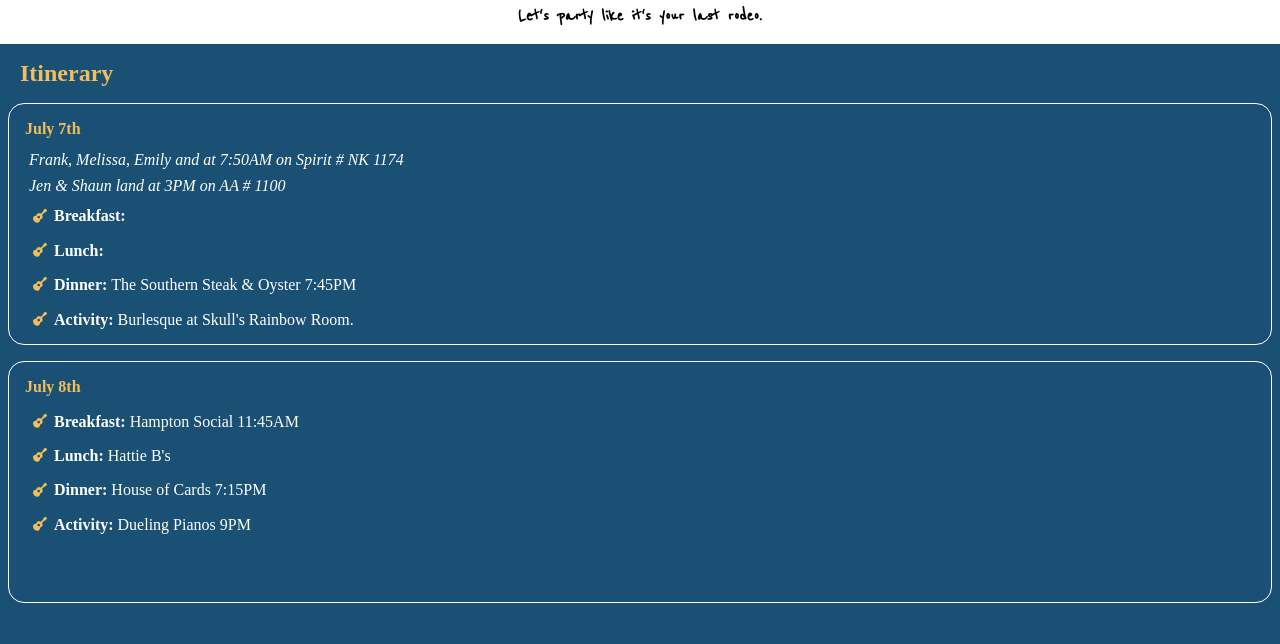
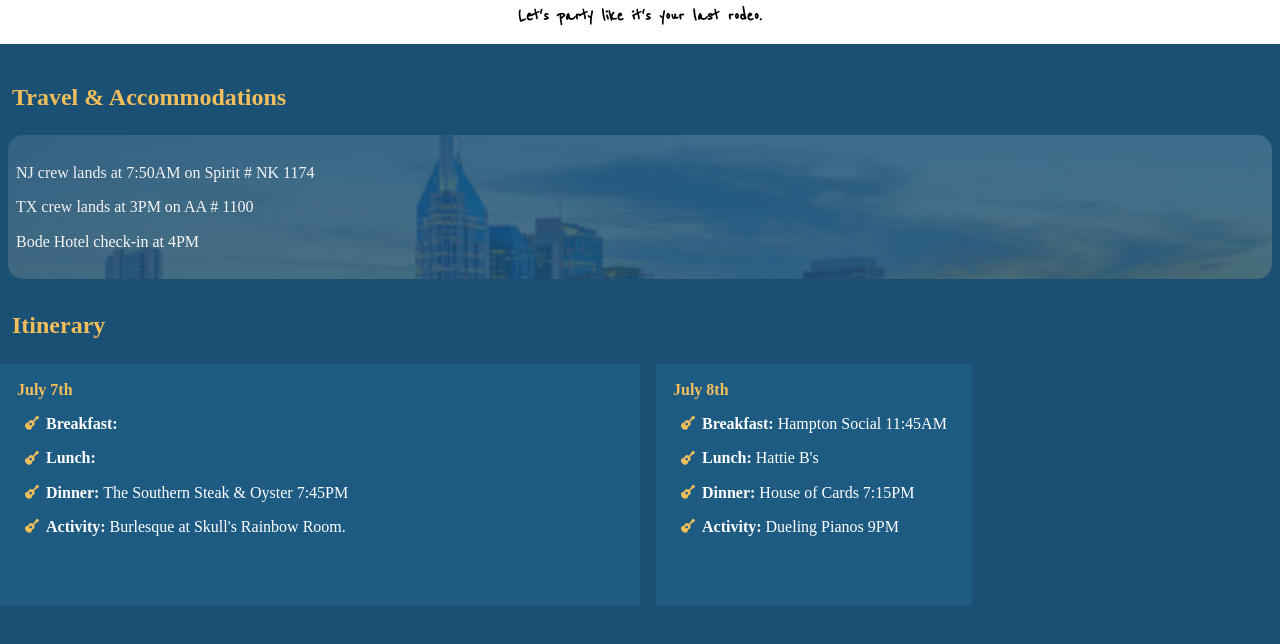
Before and after one commit to mserr113/Shauns-Birthday, a website: page index.html in a window 1280 px wide. Shown: the part 144-788 px from the top of the page. Drawn offline with Linux system fonts and the light colour scheme; a web font is replaced by a local one.

Commit message:
added travel and accommodation section

```diff
--- a/index.html
+++ b/index.html
@@ -26,20 +26,32 @@
                 <h1 class="hbd-message">Happy Birthday, Shaun!</h1>
                 <h2 class="lets-party">Let's party like it's your last rodeo.</h2>
             </div>
-            <div class="itinerary-section">
-                <div class="itinerary-section-content">
-                    <h2 class="itinerary-title">Itinerary</h2>
-                    <ul>
+            <div class="section">
+                <div class="section-content">
+                    <h2 class="section-title">Travel & Accommodations</h2>
+                    <div class="travel-and-accommodations">
+                        <div class="day">
+                            <p class="timeline-note">NJ crew lands at 7:50AM on Spirit # NK 1174</p>
+                            <p class="timeline-note">TX crew lands at 3PM on AA # 1100</p>
+                            <p class="timeline-note">Bode Hotel check-in at 4PM</p>
+                        </div>
+                    </div>
+                </div>
+            </div>
+            <div class="section">
+                <div class="section-content">
+                    <h2 class="section-title">Itinerary</h2>
+                    <div class="section-block">
+                        <div class="day">
+                            <ul class="section-details">
                                 <div class="date">July 7th</div>
-                        <div class="timeline-note-section">
-                            <p class="timeline-note">Frank, Melissa, Emily and at 7:50AM on Spirit # NK 1174</p>
-                            <p class="timeline-note">Jen & Shaun land at 3PM on AA # 1100</p>
-                        </div>
                                 <li class="item"><i class="fa-solid fa-guitar fa-sm"></i><span class="item-title">Breakfast:</span></li>
                                 <li class="item"><i class="fa-solid fa-guitar fa-sm"></i><span class="item-title">Lunch:</span></li>
                                 <li class="item"><i class="fa-solid fa-guitar fa-sm"></i><span class="item-title">Dinner: </span>The Southern Steak & Oyster 7:45PM</li>
                                 <li class="item"><i class="fa-solid fa-guitar fa-sm"></i><span class="item-title">Activity: </span>Burlesque at Skull's Rainbow Room.</li>
                             </ul>
+                        </div>
+                        <div class="section-details">
                             <ul>
                                 <div class="date">July 8th</div>
                                 <li class="item"><i class="fa-solid fa-guitar fa-sm"></i><span class="item-title">Breakfast: </span>Hampton Social 11:45AM </li>
@@ -50,6 +62,8 @@
                         </div>
                     </div>
                 </div>
+            </div>
+        </div>
 
     </main>
 </body>
--- a/styles/styles.sass
+++ b/styles/styles.sass
@@ -1,11 +1,10 @@
 *
   margin: 0
   padding: 0
-  background-color: #195073
-
 
 .body
   font-family: "Reenie Beanie", sans-serif
+  background-color: #195073
 
 .logo
     padding-top: 2em
@@ -26,15 +25,16 @@
     font-size: 1.25em
     background-color: white
 
-.itinerary-section
+.section
     font-family: "agdasima"
     color: white
     border-radius: 10px
-    margin: .5em
+    padding: 1.5em 0
 
-.itinerary-title
+.section-title
     color: #F2BE5C
     padding-left: .5em
+    padding-bottom: 1em
 
 .date
     padding: 1em 0 .5em 0
@@ -42,16 +42,34 @@
     color: #F2BE5C
 
 .timeline-note
-    padding: .25em
-    font-style: italic
+    padding-top: 1em
 
-ul
+.section-details
     height: 15em
     padding: 0 1em
-    margin: 1em 0
+    margin: 0 0 1em 0
     border-style: solid
+    border-color: #1d5b83
     border-width: 1px
-    border-radius: 1em
+    background-color: #1d5b83
+
+.travel-and-accommodations
+    padding: .8em 1em
+    position: relative
+    &::before
+        content: ''
+        position: absolute
+        top: 0px
+        bottom: 0px
+        left: 0px
+        right: 0px
+        background-image: url("../images/nashville.jpg")
+        background-size: cover
+        background-position: 0% 25%
+        height: 9em
+        opacity: .2
+        border-radius: 15px
+        margin: 0 .5em
 
 li
     list-style-type: none
@@ -63,3 +81,10 @@
 
 .item-title
     font-weight: 700
+
+@media (min-width: 660px)
+    .section-block
+        display: flex
+        column-gap: 1em
+    .day
+        width: 50%
```
Also changed, not shown: images/bode.jpeg (added), images/bode.jpg (added), images/nashville.jpg (added), styles/styles.css, 1 other file. Lines whose indentation alone changed are shown as unchanged.
